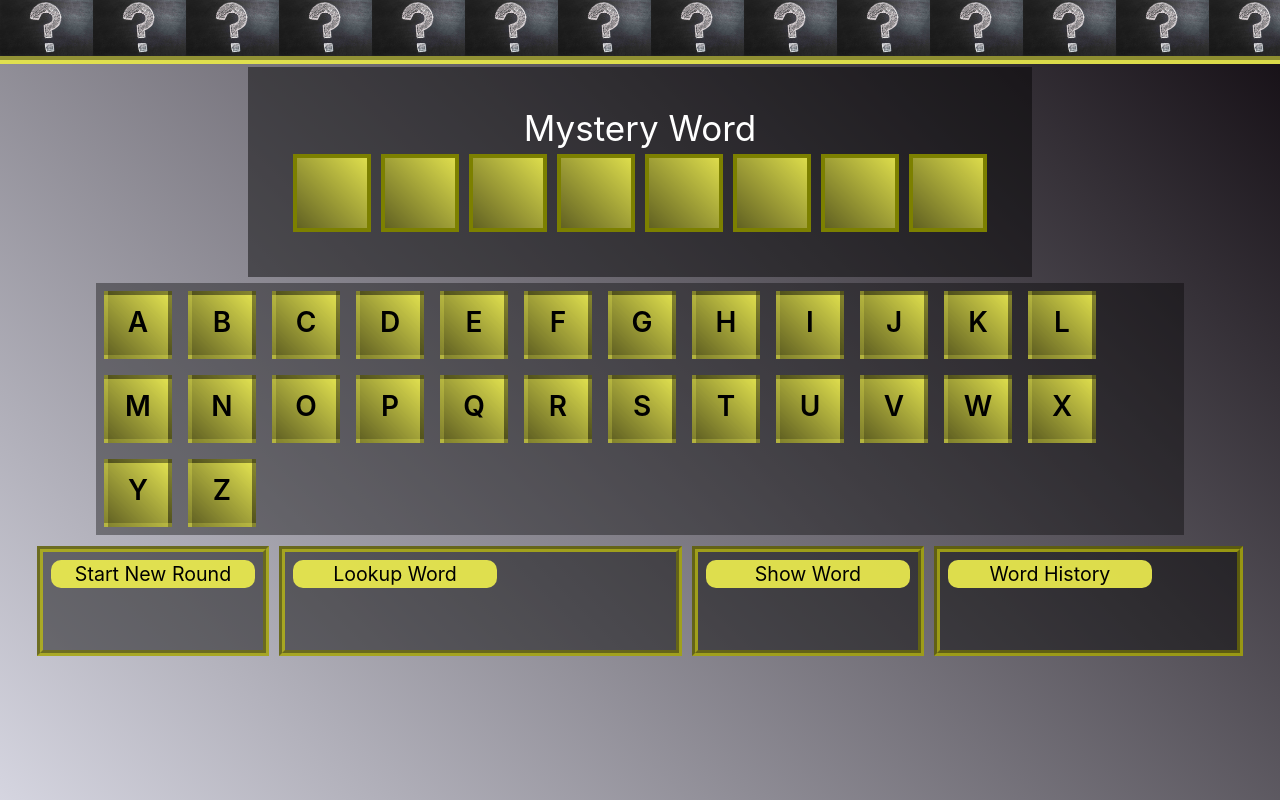
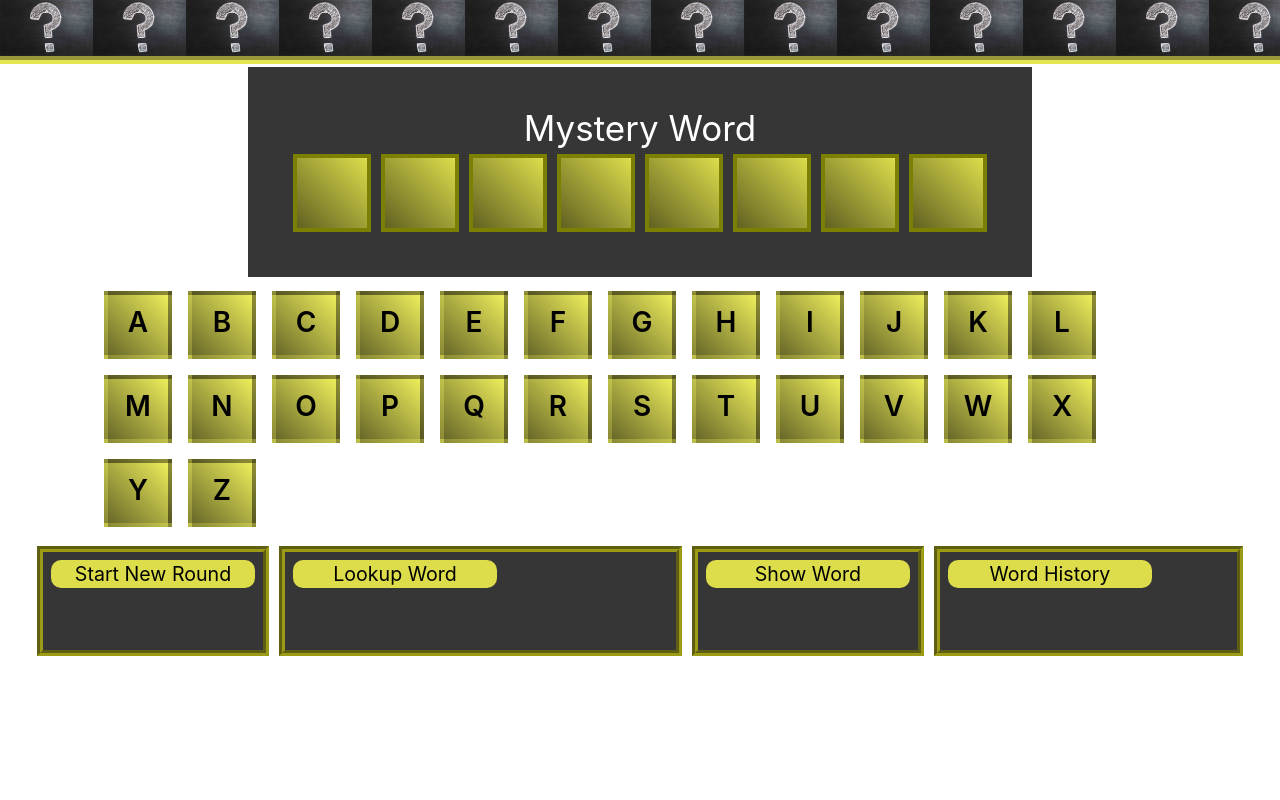
Before and after one commit to tfalba/mystery-word-react, a React (Create React App) app: page / in a window 1280 px wide. Built offline with nearby package versions, Linux system fonts and the light colour scheme.

Commit message:
white background

```diff
--- a/src/App.css
+++ b/src/App.css
@@ -1,8 +1,8 @@
 body {
   /* text-align: center; */
-  background-image: linear-gradient(
+  /* background-image: linear-gradient(
 45deg
- , #d5d5e0, #120c12);
+ , #d5d5e0, #120c12); */
 }
 
 .header {
@@ -33,7 +33,7 @@ body {
   padding: 40px;
   /* width: 65%; */
   justify-content: center;
-  background-color: #00000078;
+  background-color: #000000c9;
 }
 
 .mini-board {
@@ -41,7 +41,7 @@ body {
   padding: 8px;
   margin: 5px;
   color: white;
-  background-color: #00000078;
+  background-color: #000000c9;
 }
 
 .letter-box, .letter-box-found {
--- a/src/App.js
+++ b/src/App.js
@@ -158,7 +158,7 @@ function App () {
                       ))}
                     </div>
                   </div>
-                  <div style={{ backgroundColor: '#00000061', width: '85%', display: 'flex', flexWrap: 'wrap' }}>
+                  <div style={{ width: '85%', display: 'flex', flexWrap: 'wrap' }}>
                     {alphabet.map((letter, idx) =>
                       <div value={letter} onClick={() => handleGuessLetters(letter)} className={guessLetters.includes(letter) ? 'guess-box-guessed' : 'guess-box'} key={idx}><span className={guessLetters.includes(letter) && !wordLetters.includes(letter) ? 'highlight' : null}>{letter.toUpperCase()}</span></div>)}
                   </div>
@@ -189,7 +189,7 @@ function App () {
                         {wordHistory.map((word, idx) =>
                           <div style={{ display: 'flex', padding: '5px', fontSize: '20px' }} key={idx}>{word}</div>
                         )}
-                                      </div>}
+                      </div>}
                     </div>
                   </div>
                 </div>
```
